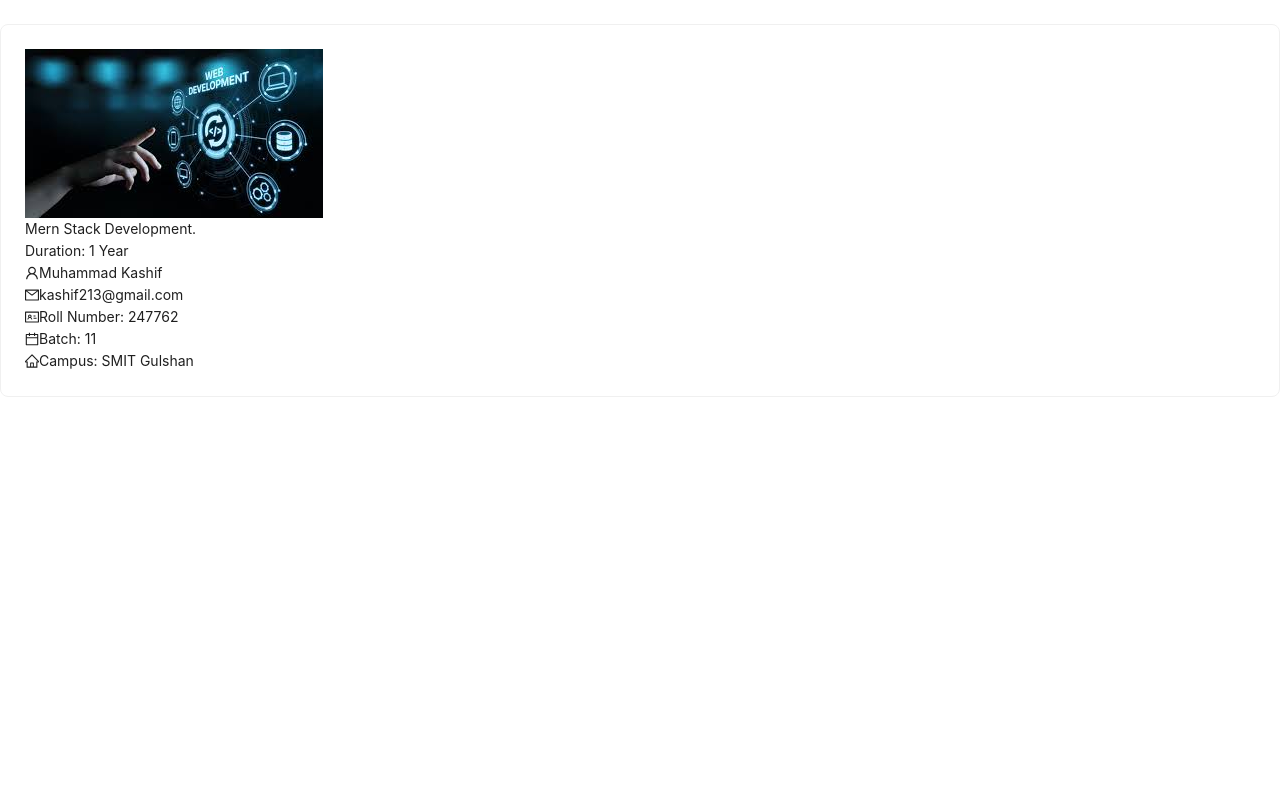
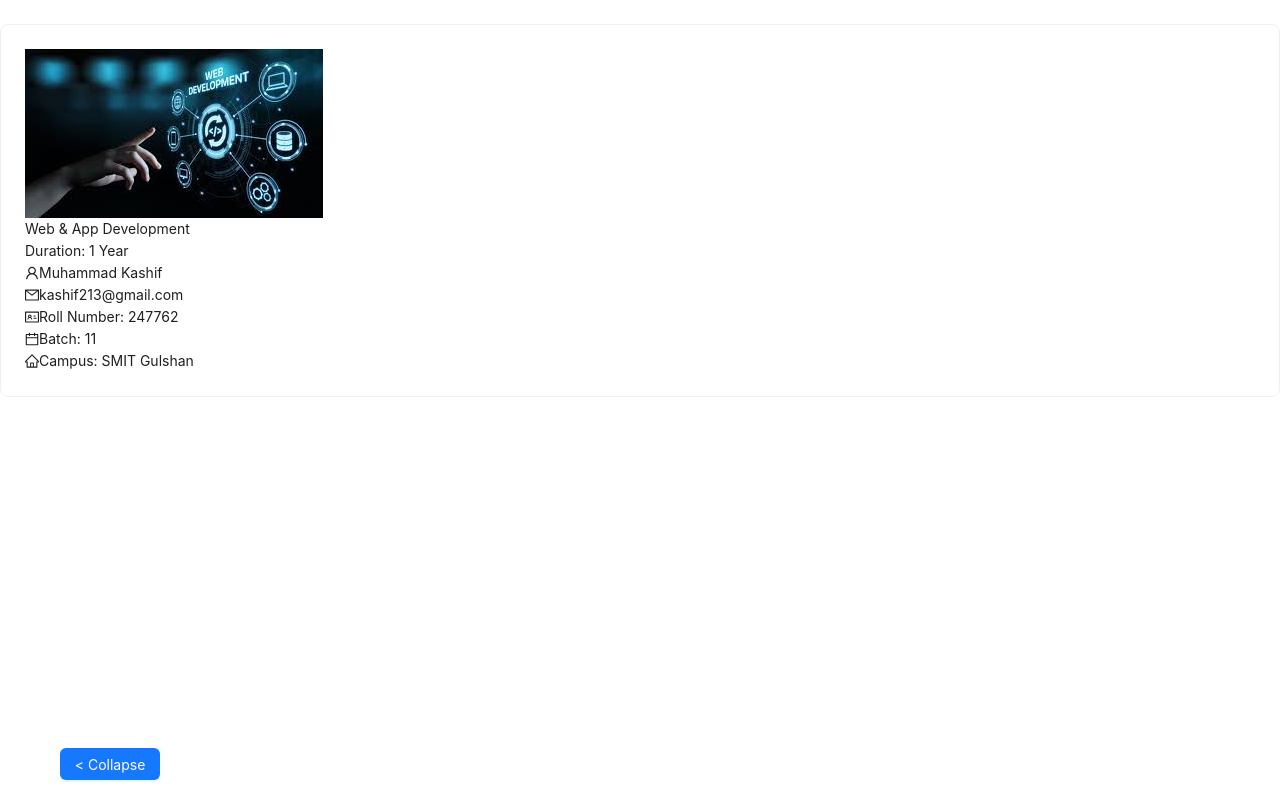
Before and after one commit to Muhammadkashif20/SMIT-LMS-Team-H, a React (Vite) app: page /Courses in a window 1280 px wide. Built offline with nearby package versions, Linux system fonts and the light colour scheme.

Commit message:
Adding context in collapsed sidebar for all the pages

```diff
--- /dev/null
+++ b/src/Context/SidebarContext.jsx
@@ -0,0 +1,12 @@
+import React from "react";
+import { createContext,useState } from "react";
+export const sideBarContext = createContext();
+ const SidebarProvider = ({ children }) => {
+  const [collapsed, setCollapsed] = useState(false);
+  return (
+    <sideBarContext.Provider value={{ collapsed, setCollapsed }}>
+      {children}
+    </sideBarContext.Provider>
+  );
+};
+export default SidebarProvider;
--- a/src/main.jsx
+++ b/src/main.jsx
@@ -2,9 +2,12 @@ import { StrictMode } from 'react'
 import { createRoot } from 'react-dom/client'
 import App from './App.jsx'
 import './index.css'
+import SidebarProvider from './Context/SidebarContext.jsx'
 
 createRoot(document.getElementById('root')).render(
   <StrictMode>
+    <SidebarProvider>
     <App />
+    </SidebarProvider>
   </StrictMode>,
 )
--- a/src/pages/Students/Components/Courses.jsx
+++ b/src/pages/Students/Components/Courses.jsx
@@ -1,20 +1,32 @@
-import React from "react";
+import React, { useContext } from "react";
 import { Card } from "antd";
 import WebDev from "../../../../src/image/webdev2.jpeg";
-import { UserOutlined, MailOutlined, IdcardOutlined, CalendarOutlined, HomeOutlined } from "@ant-design/icons";
+import {
+  UserOutlined,
+  MailOutlined,
+  IdcardOutlined,
+  CalendarOutlined,
+  HomeOutlined,
+} from "@ant-design/icons";
+import { sideBarContext } from "../../../Context/SidebarContext";
 const Courses = () => {
+  const { collapsed } = useContext(sideBarContext);
+
   return (
-    <div className="my-5 overflow-hidden h-screen bg-[#F6F6F6]">
-      <h1 className="text-center font-semibold text-2xl">Enrolled Course</h1>
-      <div className="grid grid-cols-2 ms-16 me-60 mb-5">
-      <Card className="w-[380px] ml-64 mt-8 shadow-md rounded-lg hover:shadow-lg transition-shadow">
+    <div
+      className={`my-5 ${
+        !collapsed ? "mx-72" : "mx-32"
+      } overflow-hidden h-screen bg-[#F6F6F6]`}
+    >
+      <h1 className="font-semibold text-2xl">Enrolled Course!</h1>
+      <Card className="w-[380px] mt-8 overflow-hidden shadow-md rounded-lg hover:shadow-lg transition-shadow">
         <img
           src={WebDev}
           alt="Web Development Bootcamp"
-    className="w-[380px] h-[200px] object-cover rounded-lg mb-4"
+          className="w-full mb-4 h-[200px] object-cover rounded-md"
         />
-  <h1 className="font-semibold text-[1.3rem] text-gray-800 mb-2 text-left w-full">
-    Mern Stack Development.
+        <h1 className="font-semibold text-[1.4rem] text-gray-800 mb-2 text-left w-full">
+          Web & App Development
         </h1>
         <p className="text-gray-500 text-[0.9rem] font-bold mb-4 text-left w-full">
           Duration: 1 Year
@@ -44,8 +56,6 @@ const Courses = () => {
           </div>
         </div>
       </Card>
-
-      </div>
     </div>
   );
 };
--- a/src/pages/Students/Components/Dashboard.jsx
+++ b/src/pages/Students/Components/Dashboard.jsx
@@ -1,13 +1,16 @@
-import React from 'react'
+import React, { useContext } from 'react'
+import { sideBarContext } from '../../../Context/SidebarContext';
 
 const Dashboard = () => {
+  const {collapsed}=useContext(sideBarContext)
   return (
     <div className='h-screen bg-[#F6F6F6]'>
-       <div className='my-5 mx-72'>
-      <div className='leading-10'>
-      <h1 className='font-semibold text-[1.90rem]'>Hi! Muhammad Kashif 😎</h1>
-      <h2 className='text-gray-500 font-semibold text-[1.10rem]'>"Welcome to the LMS Portal! Explore your courses and progress below."</h2>
+       <div className={`my-5   ${!collapsed ?"mx-72":"mx-32" }`}>
+          <div className='leading-10'>
+          <h1 className='font-semibold text-[1.90rem]'>Hi! Muhammad Kashif 😎</h1>
+          <h2 className='text-gray-500 font-semibold text-[1.10rem]'>"Welcome to the LMS Portal! Explore your courses and progress below."</h2>
       </div>
+
     </div>
 
     </div>
--- a/src/pages/Students/Components/Home.jsx
+++ b/src/pages/Students/Components/Home.jsx
@@ -1,5 +1,5 @@
 import React from 'react'
-import Login from './Login'
+import Login from '../../../auth/Login'
 
 const Home = () => {
   return (
--- a/src/pages/Students/Components/Messages.jsx
+++ b/src/pages/Students/Components/Messages.jsx
@@ -1,6 +1,7 @@
 import React from 'react'
 
 const Messages = () => {
+    const { collapsed } = useContext(sideBarContext);
   return (
     <div className='h-screen bg-[#F6F6F6] '>
       <h1 className='text-2xl text-center font-semibold'>Students Messages</h1>
--- a/src/pages/Students/Components/ShowAssignment.jsx
+++ b/src/pages/Students/Components/ShowAssignment.jsx
@@ -1,8 +1,10 @@
 import { Button, Table } from "antd";
-import React, { useState } from "react";
+import React, { useContext, useState } from "react";
 import SubmitAssignment from "./SubmitAssignment";
 import { useNavigate } from "react-router-dom";
+import { sideBarContext } from "../../../Context/SidebarContext";
 const ShowAssignment = () => {
+  const { collapsed } = useContext(sideBarContext);
   const [visibleModal, setVisibleModal] = useState(false);
   const navigate = useNavigate();
   const dataSource = [
@@ -60,10 +62,11 @@ const ShowAssignment = () => {
     },
   ];
   return (
-    <div className="mx-72  my-6 h-screen bg-[#F6F6F6]">
+    <div className={`${!collapsed?"mx-72":"mx-32"}   my-6 h-screen bg-[#F6F6F6]`}>
       <h1 className=" font-semibold text-2xl">View Assignments!</h1>
       <Table
-        className="my-6 "
+      style={{width:"50rem"}}
+        className="my-6"
         dataSource={dataSource}
         columns={columns}
         pagination={false}
--- a/src/pages/Students/Components/Sidebar.jsx
+++ b/src/pages/Students/Components/Sidebar.jsx
@@ -1,12 +1,20 @@
-import React from "react";
-import { Layout, Menu } from "antd";
+import React, { useContext} from "react";
+import { Layout, Menu, Button } from "antd";
 import sideLogo from "../../../../src/image/SMIT.png";
-import { AppstoreOutlined, FileSearchOutlined, BookOutlined, LayoutOutlined, MessageOutlined, UserOutlined, BarChartOutlined } from '@ant-design/icons';
+import {
+  AppstoreOutlined,
+  FileSearchOutlined,
+  BookOutlined,
+  MessageOutlined,
+  UserOutlined,
+} from "@ant-design/icons";
 import { Link } from "react-router-dom";
+import { sideBarContext } from "../../../Context/SidebarContext";
 
 const { Sider } = Layout;
 
 const Sidebar = () => {
+  const {collapsed,setCollapsed}=useContext(sideBarContext)
   const menuItems = [
     {
       key: "1",
@@ -23,7 +31,6 @@ const Sidebar = () => {
       icon: <BookOutlined />,
       label: <Link to="/Courses">Courses</Link>,
     },
-
     {
       key: "5",
       icon: <MessageOutlined />,
@@ -34,14 +41,13 @@ const Sidebar = () => {
       icon: <UserOutlined />,
       label: <Link to="/Profile">Profile</Link>,
     },
-
-
   ];
 
   return (
     <Layout>
       <Sider
         width={230}
+        collapsed={collapsed}
         style={{
           background: "#FFFFFF",
           overflow: "auto",
@@ -61,7 +67,9 @@ const Sidebar = () => {
             marginBottom: "10px",
           }}
         >
-          <img src={sideLogo} alt="" className="h-12 mx-12 mt-[-1vh]" />
+          {!collapsed && (
+            <img src={sideLogo} alt="Logo" className="h-12 mx-auto" />
+          )}
         </div>
         <Menu
           theme="light"
@@ -71,6 +79,19 @@ const Sidebar = () => {
           }}
           items={menuItems}
         />
+        <Button
+          type="primary"
+          onClick={() => setCollapsed(!collapsed)}
+          style={{
+            position: "absolute",
+            bottom: "20px",
+            left: collapsed ? "18px" : "60px",
+            width: collapsed ? "40px" : "100px",
+            transition: "all 0.3s",
+          }}
+        >
+          {collapsed ? ">" : "< Collapse"}
+        </Button>
       </Sider>
     </Layout>
   );
```
Also changed, not shown: src/App.jsx (+8 -4 lines), src/auth/Login.jsx (renamed from src/pages/Students/Components/Login.jsx). Lines whose indentation alone changed are shown as unchanged.
